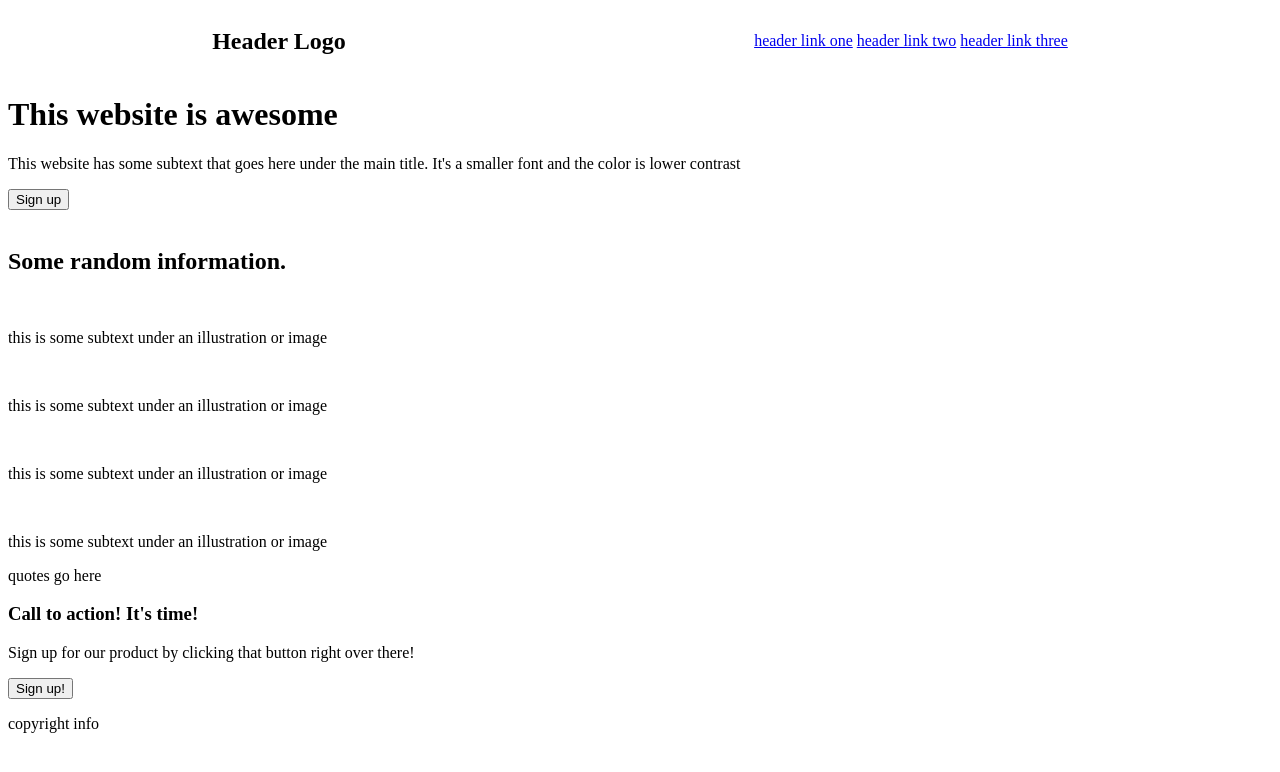
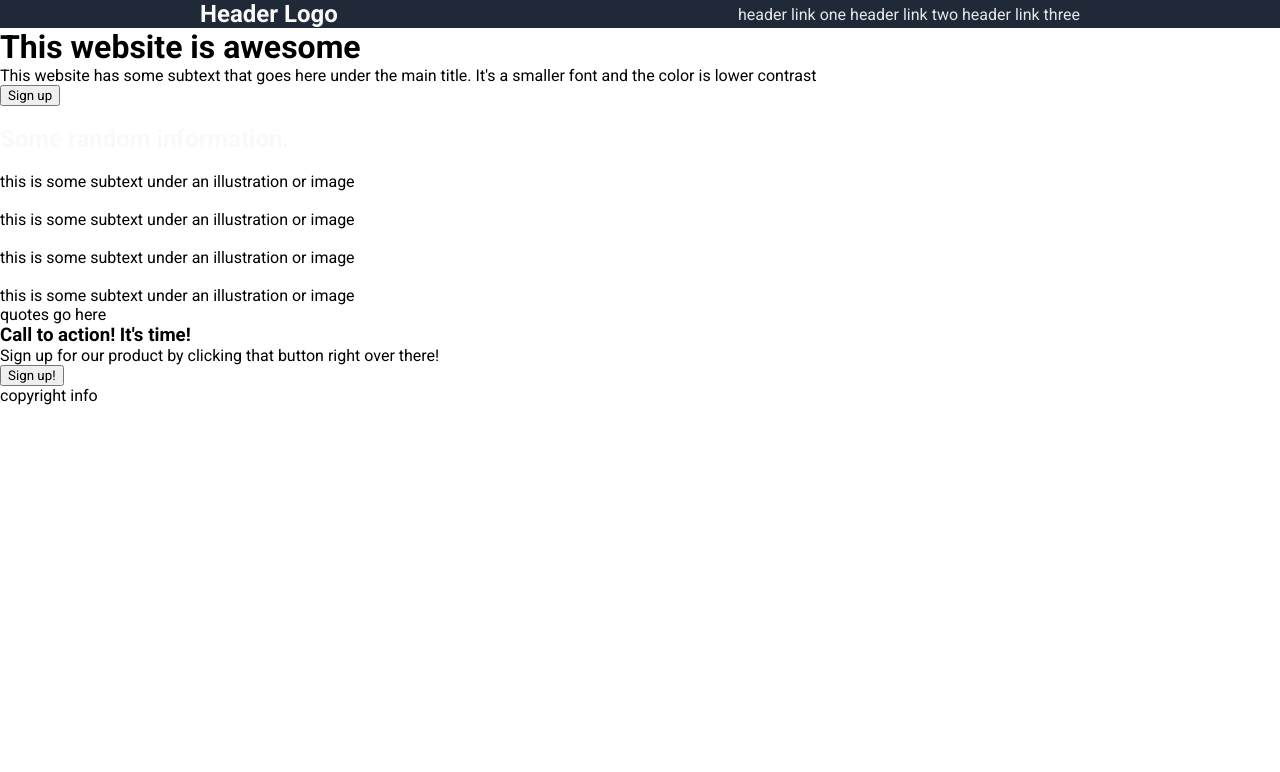
Before and after one commit to nianghaned/landing_page, a plain HTML site: page index.html in a window 1280 px wide. Drawn offline with Linux system fonts and the light colour scheme; files that its build step writes are made by us from their sources; files whose address does not match are found by name.

Commit message:
added font to html head and styled nav

```diff
--- a/index.html
+++ b/index.html
@@ -7,6 +7,12 @@
     <link
       rel="stylesheet"
       href="/Users/Admin/Desktop/code_projects/landing_page/style.css"
+    />
+    <link rel="preconnect" href="https://fonts.googleapis.com" />
+    <link rel="preconnect" href="https://fonts.gstatic.com" crossorigin />
+    <link
+      href="https://fonts.googleapis.com/css2?family=Roboto:ital,wght@0,100;0,300;0,400;0,700;0,900;1,100&display=swap"
+      rel="stylesheet"
     />
   </head>
   <body>
--- a/style.css
+++ b/style.css
@@ -1,7 +1,22 @@
+* {
+  margin: 0;
+  font-family: "Roboto", sans-serif;
+}
 nav {
   display: flex;
   justify-content: space-around;
+  background-color: #1f2937;
+}
+h2 {
+  size: 24px;
+  color: #f9faf8;
+}
+a {
+  text-decoration: none;
+  size: 18px;
+  color: #e5e7eb;
 }
 .navbar-links {
   align-self: center;
+  text-decoration: none;
 }
```
